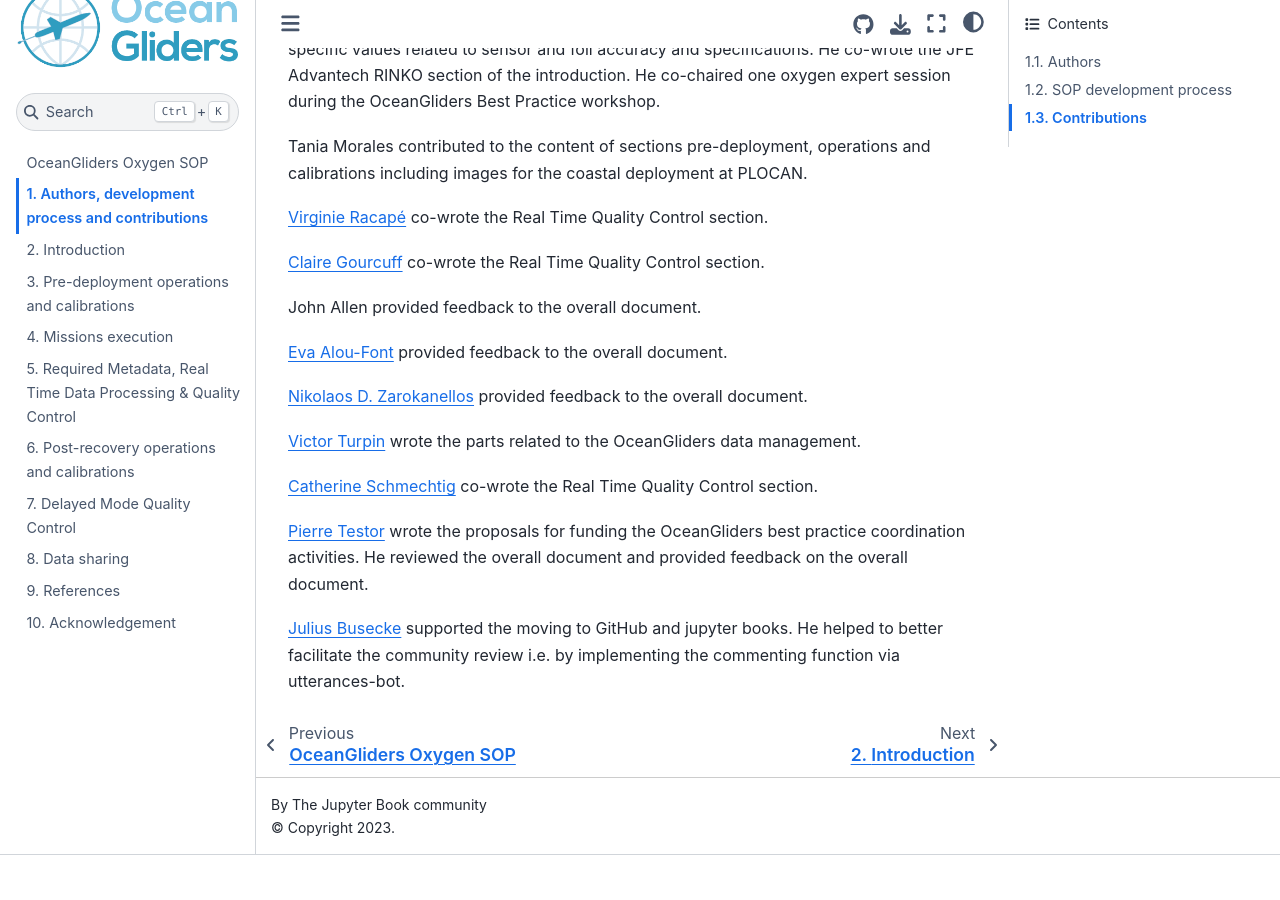
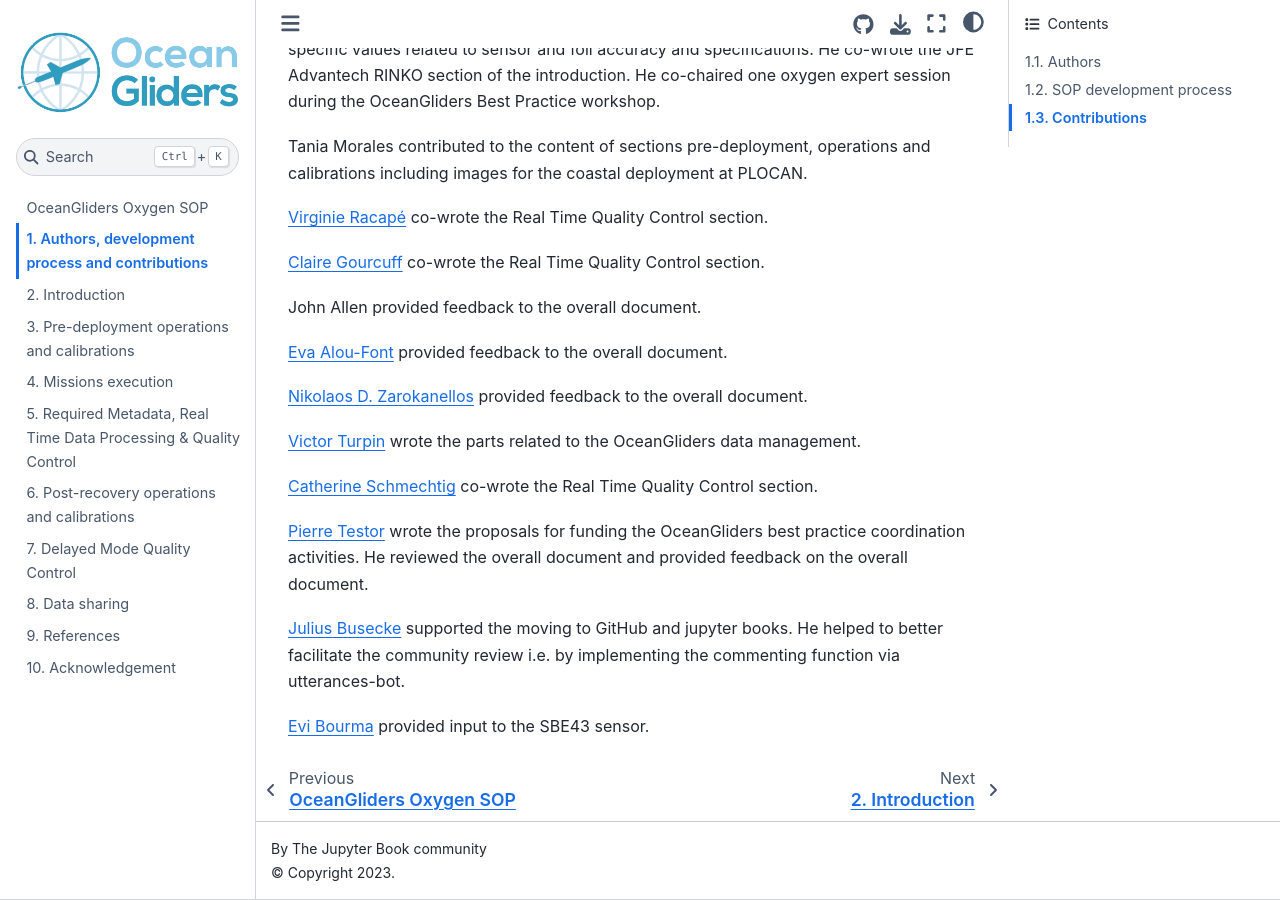
Before and after one commit to OceanGlidersCommunity/Oxygen_SOP, a Jupyter Book: the page built from sections/authors_SOP_development_process.md, in a window 1280 px wide and 900 px high, scrolled down 3141 px. Built offline with Jupyter Book 1.0.4 settings and Sphinx 7.4.7 and the Sphinx Book theme 1.1.4, drawn with Linux system fonts in a browser that asks for light colours; before the commit the page ends 3996 px from its top, so only the background shows below that.

Commit message:
added Evi Bourma's contribution

```diff
--- a/sections/authors_SOP_development_process.md
+++ b/sections/authors_SOP_development_process.md
@@ -110,3 +110,5 @@ John Allen provided feedback to the overall document.
 He reviewed the overall document and provided feedback on the overall document.
 
 [Julius Busecke](https://github.com/jbusecke) supported the moving to GitHub and jupyter books. He helped to better facilitate the community review i.e. by implementing the commenting function via utterances-bot.
+
+[Evi Bourma](https://github.com/evibourma) provided input to the SBE43 sensor.
```
